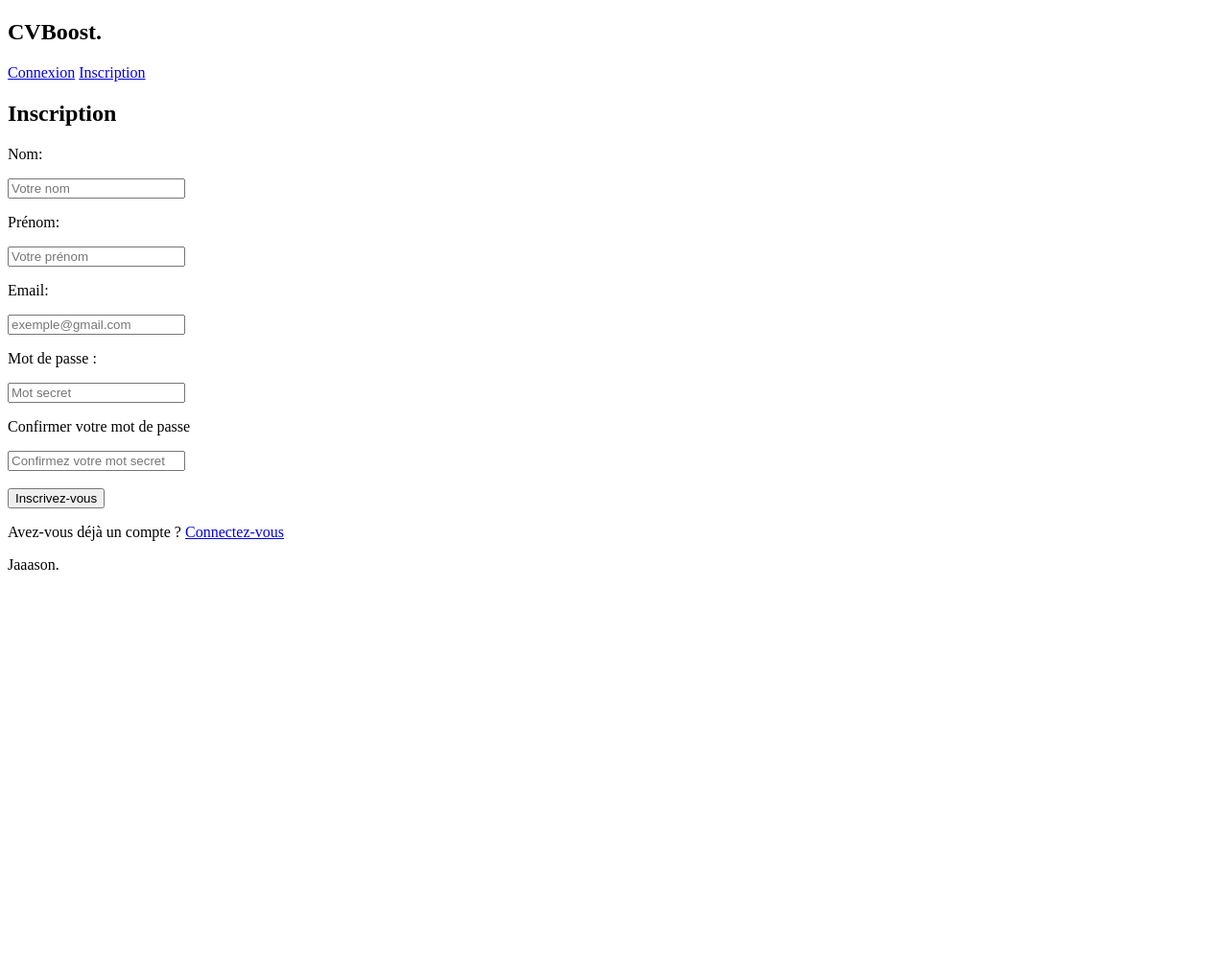
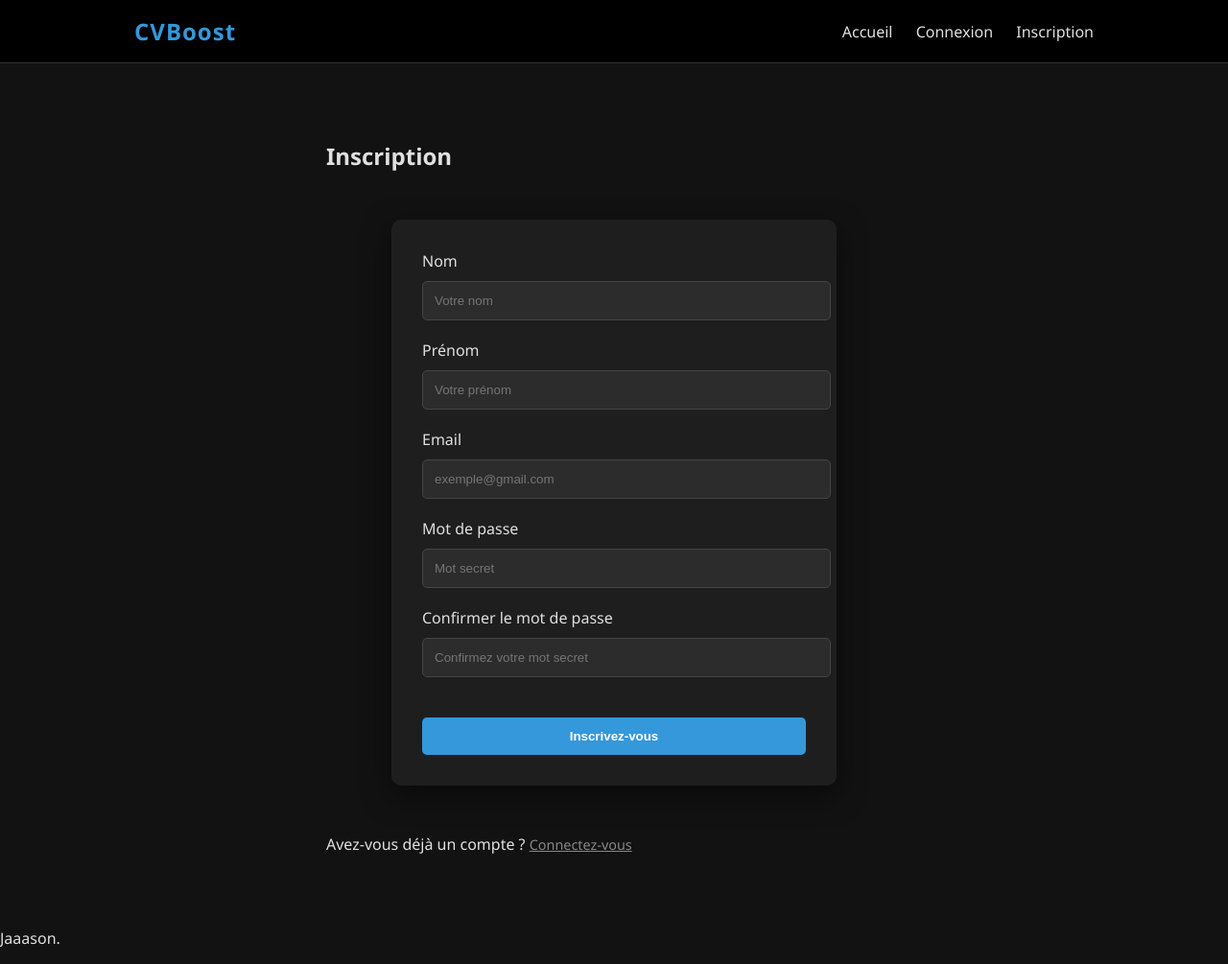
Before and after one commit to jason-bit-lang/ball, a Flask app: page /register in a window 1280 px wide. Shown: the whole page at 96% size. Before the commit the page ends 594 px from the top, so only its background shows below. Run offline with Flask 3, Linux system fonts and the light colour scheme.

Commit message:
premier essai

```diff
--- a/app/routes.py
+++ b/app/routes.py
@@ -1,29 +1,106 @@
+from enum import unique
+from flask import Flask, render_template, request, redirect,url_for,flash
+import os
+import uuid
+from flask_login import login_required,current_user,login_user,logout_user
+from werkzeug.utils import secure_filename
+from .models import Document, User
+from . import db,app #importe l'app configurée dans __init__.py
+from werkzeug.security import generate_password_hash
 
-from flask import Flask, render_template, request, redirect, g
 
-app = Flask(__name__)
 @app.route('/')
 def index():
-    current_user = True
-    return render_template('index.html', current_user=current_user)
+    return render_template('index.html')
 
 @app.route('/register', methods = ['GET', 'POST'])
 def register():
-    current_user = True
     if request.method == 'POST':
         nom = request.form['nom']
         prenom = request.form['prenom']
         email = request.form['email']
         password = request.form['password']
         confirmation_mot_secret = request.form[('confirmation_mot_secret')]
+        if password != confirmation_mot_secret:
+            return "les mots de passe ne correspondent pas."
+
+        existing_user = User.query.filter_by(email=email).first()
+        if existing_user:
+            flash('Cet email est déjà utilisé.', 'danger')
+            return redirect("/register")
+
+        new_user = User(
+            nom=nom,
+            prenom=prenom,
+            email=email,
+            password_hash=generate_password_hash(password)
+        )
+        db.session.add(new_user)
+        db.session.commit()
+        flash("Bravo! Vous êtes maintenant inscrits.", "success")
         return redirect("/login")
-    return render_template('register.html', current_user=current_user)
+    return render_template('register.html')
 
 @app.route('/login', methods = ['GET', 'POST'])
 def login():
-    current_user = True
     if request.method == 'POST':
-        email = request.form['email']
-        password = request.form['password']
+        email = request.form.get('email') #utilise get pour éviter KeyError
+        password = request.form.get('password')
+        if not email or not password:
+            return "Veuillez inscrire toutes les informations."
+        user = User.query.filter_by(email=email).first()
+        login_user(user)
         return redirect("/") #je redirige à l'acceuil parce que je n'ai pas encore créé l'historique.
-    return render_template('login.html', current_user=current_user)
+    return render_template('login.html')
+
+@app.route('/logout', methods = ['GET', 'POST'])
+def logout():
+    logout_user()
+    flash('Vous avez été déconnecté.', 'info')
+    return redirect("/")
+
+ALLOWED_EXTENSIONS = { "pdf", "docx"}
+def allowed_file(filename):
+    return "." in filename and filename.rsplit(".", 1)[1].lower() in ALLOWED_EXTENSIONS
+@app.route('/upload', methods = ['GET', 'POST'])
+@login_required
+def upload():
+    if request.method == 'POST':
+        file = request.files.get('cv')
+        if not file or file.filename == '':
+            flash('Aucun fichier dawg.')
+            return redirect(request.url)
+        if not allowed_file(file.filename):
+            flash("Fichier invalide dawg: PDF ou DOCX")
+            return redirect(request.url)
+        if file.filename == '':
+            flash("Aucun fichier sélectionné dawg")
+            return redirect(request.url)
+        if file and allowed_file(file.filename):
+             original_filename = secure_filename(file.filename)
+             extension = os.path.splitext(original_filename)[1].lower()
+             unique_filename = (f"{uuid.uuid4()}.{extension}")
+             upload_folder = os.path.join("uploads",unique_filename)
+             file.save(upload_folder)
+             document = Document(
+                 original_filename = original_filename,
+                 stored_filename = unique_filename,
+                 user_id = current_user.id
+             )
+             db.session.add(document)
+             db.session.commit()
+             return redirect('/history')
+
+    return render_template('upload.html')
+
+@app.route('/history')
+@login_required
+def history():
+    user_docs = Document.query.filter_by(user_id = current_user.id).all()
+    return render_template('history.html', documents = user_docs)
+
+@app.route("/result/<int:id>")
+@login_required
+def result(id):
+    doc = Document.query.get_or_404(id)
+    return render_template('result.html', document = doc)
--- /dev/null
+++ b/app/static/style.css
@@ -0,0 +1,133 @@
+/* Couleurs Variables */
+:root {
+    --bg-dark: #121212;
+    --card-dark: #1e1e1e;
+    --text-main: #e0e0e0;
+    --accent: #3498db; /* Un bleu élégant */
+    --accent-hover: #2980b9;
+}
+
+body {
+    font-family: 'Segoe UI', Tahoma, Geneva, Verdana, sans-serif;
+    background-color: var(--bg-dark);
+    color: var(--text-main);
+    margin: 0;
+    padding: 0;
+}
+
+/* Navigation (Inspiré de ta vidéo) */
+nav {
+    background-color: #000;
+    padding: 1rem 0;
+    border-bottom: 1px solid #333;
+}
+
+.nav-container {
+    display: flex;
+    justify-content: space-between;
+    align-items: center;
+    max-width: 1000px; /* Selon ton tuto */
+    margin: 0 auto;
+    padding: 0 20px;
+}
+
+.nav-container strong {
+    font-size: 1.5rem;
+    color: var(--accent);
+    letter-spacing: 1px;
+}
+
+.menu a {
+    color: var(--text-main);
+    text-decoration: none;
+    margin-left: 20px;
+    font-weight: 500;
+    transition: color 0.3s;
+}
+
+.menu a:hover {
+    color: var(--accent);
+}
+
+/* Bouton spécial déconnexion */
+.logout-btn {
+    border: 1px solid #e74c3c;
+    padding: 5px 12px;
+    border-radius: 5px;
+    color: #e74c3c !important;
+}
+
+.logout-btn:hover {
+    background-color: #e74c3c;
+    color: white !important;
+}
+
+/* Style des formulaires (Sombre) */
+form {
+    background-color: var(--card-dark);
+    padding: 2rem;
+    border-radius: 10px;
+    max-width: 400px;
+    margin: 50px auto;
+    box-shadow: 0 10px 30px rgba(0,0,0,0.5);
+}
+
+input[type="text"], input[type="email"], input[type="password"], input[type="file"] {
+    width: 100%;
+    padding: 12px;
+    margin: 10px 0 20px 0;
+    background: #2c2c2c;
+    border: 1px solid #444;
+    color: white;
+    border-radius: 5px;
+}
+
+button {
+    width: 100%;
+    padding: 12px;
+    background-color: var(--accent);
+    border: none;
+    color: white;
+    font-weight: bold;
+    cursor: pointer;
+    border-radius: 5px;
+}
+
+button:hover {
+    background-color: var(--accent-hover);
+}
+/* Styles spécifiques aux résultats et messages */
+.result-container, .form-container {
+    max-width: 600px;
+    margin: 40px auto;
+    padding: 20px;
+}
+
+.ia-card {
+    background-color: #252525;
+    border-left: 4px solid var(--accent);
+    padding: 20px;
+    margin: 20px 0;
+    border-radius: 5px;
+}
+
+.badge {
+    background-color: var(--accent);
+    padding: 4px 10px;
+    border-radius: 12px;
+    font-size: 0.8rem;
+}
+
+.form-footer, .file-limits {
+    text-align: center;
+    margin-top: 15px;
+    font-size: 0.9rem;
+    color: #888;
+}
+
+.btn-secondary {
+    color: var(--text-main);
+    text-decoration: none;
+    display: inline-block;
+    margin-top: 20px;
+}
--- a/app/templates/base.html
+++ b/app/templates/base.html
@@ -3,21 +3,38 @@
 <head>
     <meta charset="UTF-8">
     <title>CVBoost</title>
+   <link rel="stylesheet" href="{{ url_for('static', filename='style.css') }}">
 </head>
 <body>
 <nav>
-     <h1>CVBoost.</h1>
-    {% if current_user.is_aunthenticated %}
+     <div class="nav-container">
+        <strong>CVBoost</strong>
+         <div class="menu">
+             <a href="/index">Accueil</a>
+             {% if current_user.is_authenticated %}
                 <a href="/upload">Envoi de CV</a>
                 <a href="/history">Votre historique</a>
+                <a href="/logout" class="logout-btn">Deconnexion</a>
             {% else %}
                 <a href="/login">Connexion</a>
                 <a href="/register">Inscription</a>
             {% endif %}
+        </div>
+     </div>
 </nav>
+
+<div class="container">
+    {% with messages = get_flashed_messages(with_categories=true) %}
+        {% if messages %}
+            {% for category,message in messages %}
+                <div class="flash {{ category }}">{{ message }}</div>
+            {% endfor %}
+        {% endif %}
+    {% endwith %}
 
 {% block content %}
 {% endblock %}
+</div>
 <footer>
     <p>Jaaason.<p>
 </footer>
--- a/app/templates/register.html
+++ b/app/templates/register.html
@@ -1,26 +1,28 @@
 {% extends "base.html" %}
 {% block content %}
+<div class="form-container">
 <h2>Inscription</h2>
 {% if error %}
 <p>{{ error }}</p>
 {% endif %}
 
 <form method="POST">
-    <p>Nom:</p>
+    <label>Nom</label>
     <input type="text" name="nom" placeholder="Votre nom" required>
-    <p>Prénom:</p>
+    <label>Prénom</label>
     <input type="text" name="prenom" placeholder="Votre prénom" required>
-    <p>Email:</p>
+    <label>Email</label>
     <input type="text" name="email" placeholder="exemple@gmail.com" required>
-    <p>Mot de passe :</p>
+    <label>Mot de passe</label>
     <input type="password" name="password" placeholder="Mot secret" required>
-    <p>Confirmer votre mot de passe</p>
+    <label>Confirmer le mot de passe</label>
     <input type="password" name="confirmation_mot_secret" placeholder="Confirmez votre mot secret"required>
     <br><br>
     <button type="submit">Inscrivez-vous</button>
 </form>
 <p>
     Avez-vous déjà un compte ?
-    <a href="/login">Connectez-vous</a>
+    <a class="form-footer" href="/login">Connectez-vous</a>
 </p>
+</div>
 {% endblock %}
--- a/run.py
+++ b/run.py
@@ -1,3 +1,5 @@
-from app import app
+from app import app,db
+with app .app_context():
+    db.create_all()
 if __name__ == '__main__':
     app.run(debug=True)
```
Also changed, not shown: app/__init__.py (+23 -2 lines), app/forms.py (+7 -0 lines), app/models.py (+19 -14 lines), app/templates/history.html (+14 -9 lines), app/templates/index.html (+5 -4 lines), app/templates/login.html (+7 -5 lines), app/templates/result.html (+14 -10 lines), app/templates/upload.html (+12 -0 lines), app/static/style.js (added), instance/cvboost.db, 2 other files. Lines whose indentation alone changed are shown as unchanged.
